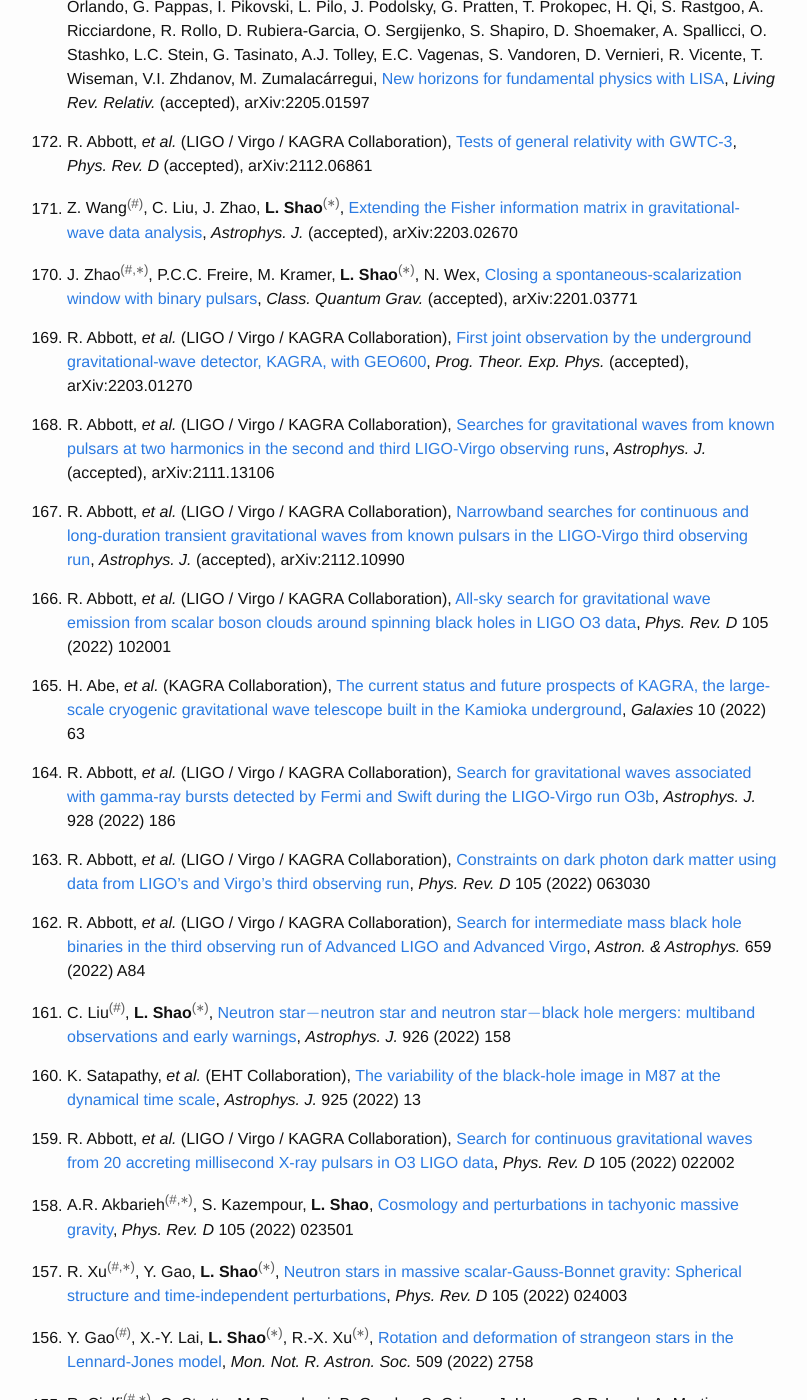
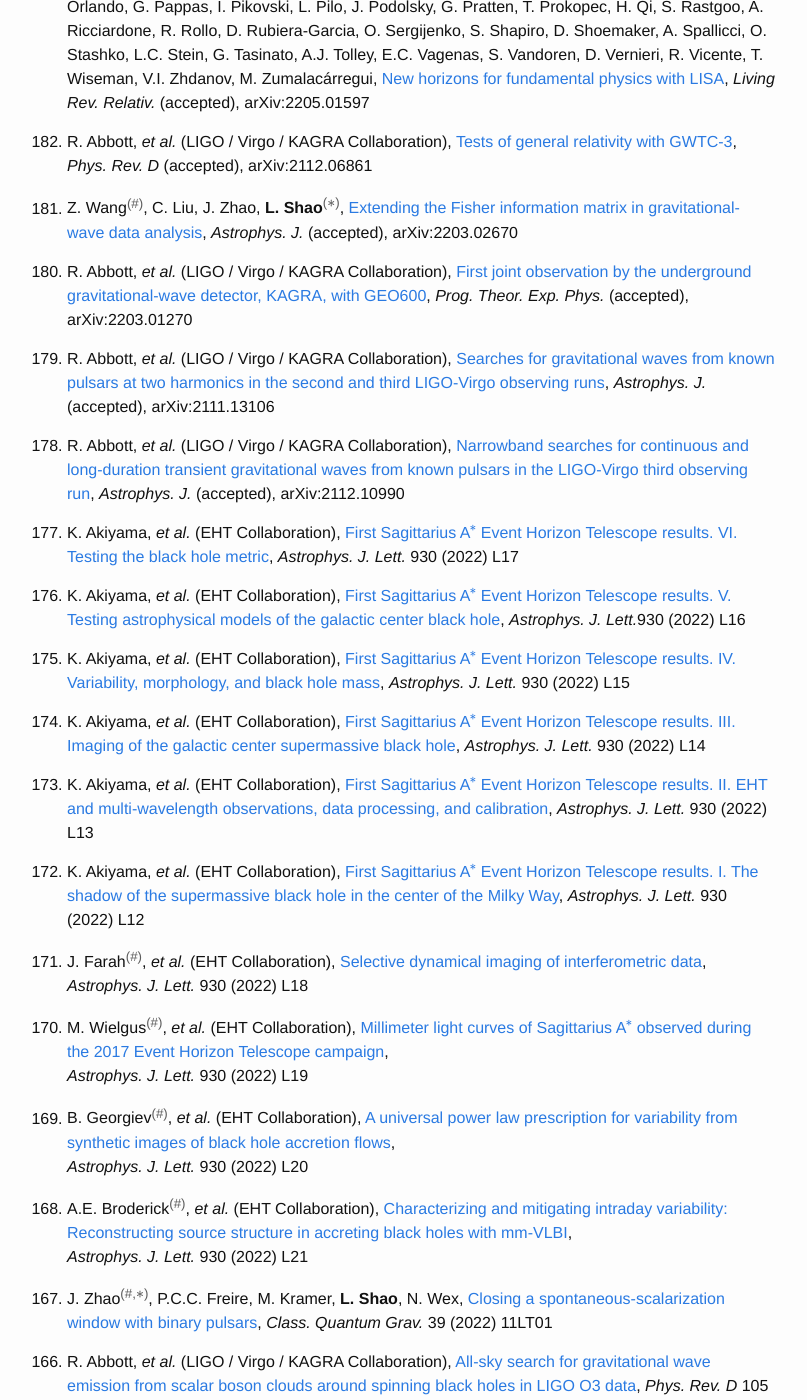
Before and after one commit to Friendshao/Friendshao.github.io, a Jekyll site: the page built from docs/publist.md, in a window 1280 px wide and 1400 px high, scrolled down 2163 px. Shown: the whole window, without its empty margins (233-1040 px from the left). Built offline with Jekyll 4.4.1, drawn with Linux system fonts in a browser that asks for light colours; formulas are drawn with MathJax 3; some of the changed text lies outside the part shown.

Commit message:
update EHT

```diff
--- a/docs/publist.md
+++ b/docs/publist.md
@@ -146,11 +146,6 @@
 analysis](https://arxiv.org/abs/2203.02670), *Astrophys. J.* (accepted),
 arXiv:2203.02670
 
-0. J. Zhao<font color="#5c5c5c"><sup>(#,$\ast$)</sup></font>, P.C.C. Freire, M.
-Kramer, **L. Shao**<font color="#5c5c5c"><sup>($\ast$)</sup></font>, N. Wex,
-[Closing a spontaneous-scalarization window with binary
-pulsars](https://arxiv.org/abs/2201.03771), *Class. Quantum Grav.* (accepted), arXiv:2201.03771
-
 0. R. Abbott, *et al.* (LIGO / Virgo / KAGRA Collaboration), [First joint
 observation by the underground gravitational-wave detector, KAGRA, with
 GEO600](https://arxiv.org/abs/2203.01270), *Prog. Theor. Exp. Phys.* (accepted),
@@ -165,6 +160,64 @@
 searches for continuous and long-duration transient gravitational waves from
 known pulsars in the LIGO-Virgo third observing
 run](https://arxiv.org/abs/2112.10990), *Astrophys. J.* (accepted), arXiv:2112.10990
+
+0. K. Akiyama, *et al.* (EHT Collaboration), [First Sagittarius A$^\ast$ Event Horizon
+Telescope results. VI. Testing the black hole
+metric](https://iopscience.iop.org/article/10.3847/2041-8213/ac6756),
+*Astrophys. J. Lett.* 930 (2022) L17
+
+0. K. Akiyama, *et al.* (EHT Collaboration), [First Sagittarius A$^\ast$ Event Horizon
+Telescope results. V. Testing astrophysical models of the galactic center black
+hole](https://iopscience.iop.org/article/10.3847/2041-8213/ac6672),
+*Astrophys. J. Lett.*930 (2022) L16
+
+0. K. Akiyama, *et al.* (EHT Collaboration), [First Sagittarius A$^\ast$ Event Horizon
+Telescope results. IV. Variability, morphology, and black hole
+mass](https://iopscience.iop.org/article/10.3847/2041-8213/ac6736),
+*Astrophys. J. Lett.* 930 (2022) L15
+
+0. K. Akiyama, *et al.* (EHT Collaboration), [First Sagittarius A$^\ast$ Event Horizon
+Telescope results. III. Imaging of the galactic center supermassive black
+hole](https://iopscience.iop.org/article/10.3847/2041-8213/ac6429),
+*Astrophys. J. Lett.* 930 (2022) L14
+
+0. K. Akiyama, *et al.* (EHT Collaboration), [First Sagittarius A$^\ast$ Event Horizon
+Telescope results. II. EHT and multi-wavelength observations, data processing,
+and calibration](https://iopscience.iop.org/article/10.3847/2041-8213/ac6675),
+*Astrophys. J. Lett.* 930 (2022) L13
+
+0. K. Akiyama, *et al.* (EHT Collaboration), [First Sagittarius A$^\ast$ Event Horizon
+Telescope results. I. The shadow of the supermassive black hole in the center of
+the Milky Way](https://iopscience.iop.org/article/10.3847/2041-8213/ac6674),
+*Astrophys. J. Lett.* 930 (2022) L12
+
+0. J. Farah<font color="#5c5c5c"><sup>(#)</sup></font>, *et al.* (EHT
+Collaboration), [Selective dynamical imaging of interferometric
+data](https://iopscience.iop.org/article/10.3847/2041-8213/ac6615),
+*Astrophys. J. Lett.* 930 (2022) L18
+
+0. M. Wielgus<font color="#5c5c5c"><sup>(#)</sup></font>, *et al.* (EHT
+Collaboration), [Millimeter light curves of Sagittarius A$^\ast$ observed during
+the 2017 Event Horizon Telescope
+campaign](https://iopscience.iop.org/article/10.3847/2041-8213/ac6428),
+*Astrophys. J. Lett.* 930 (2022) L19
+
+0. B. Georgiev<font color="#5c5c5c"><sup>(#)</sup></font>, *et al.* (EHT
+Collaboration), [A universal power law prescription for variability from
+synthetic images of black hole accretion
+flows](https://iopscience.iop.org/article/10.3847/2041-8213/ac65eb),
+*Astrophys. J. Lett.* 930 (2022) L20
+
+0. A.E. Broderick<font color="#5c5c5c"><sup>(#)</sup></font>, *et al.* (EHT
+Collaboration), [Characterizing and mitigating intraday variability:
+Reconstructing source structure in accreting black holes with
+mm-VLBI](https://iopscience.iop.org/article/10.3847/2041-8213/ac6584),
+*Astrophys. J. Lett.* 930 (2022) L21
+
+0. J. Zhao<font color="#5c5c5c"><sup>(#,$\ast$)</sup></font>, P.C.C. Freire, M.
+Kramer, **L. Shao**, N. Wex, [Closing a spontaneous-scalarization window with
+binary pulsars](https://arxiv.org/abs/2201.03771), *Class. Quantum Grav.* 39
+(2022) 11LT01
 
 0. R. Abbott, *et al.* (LIGO / Virgo / KAGRA Collaboration), [All-sky search for
 gravitational wave emission from scalar boson clouds around spinning black holes
```
Also changed, not shown: other parts of docs/publist.md (+1 -1 lines), index.html (+14 -0 lines), publication/publication.md (+3 -1 lines).
